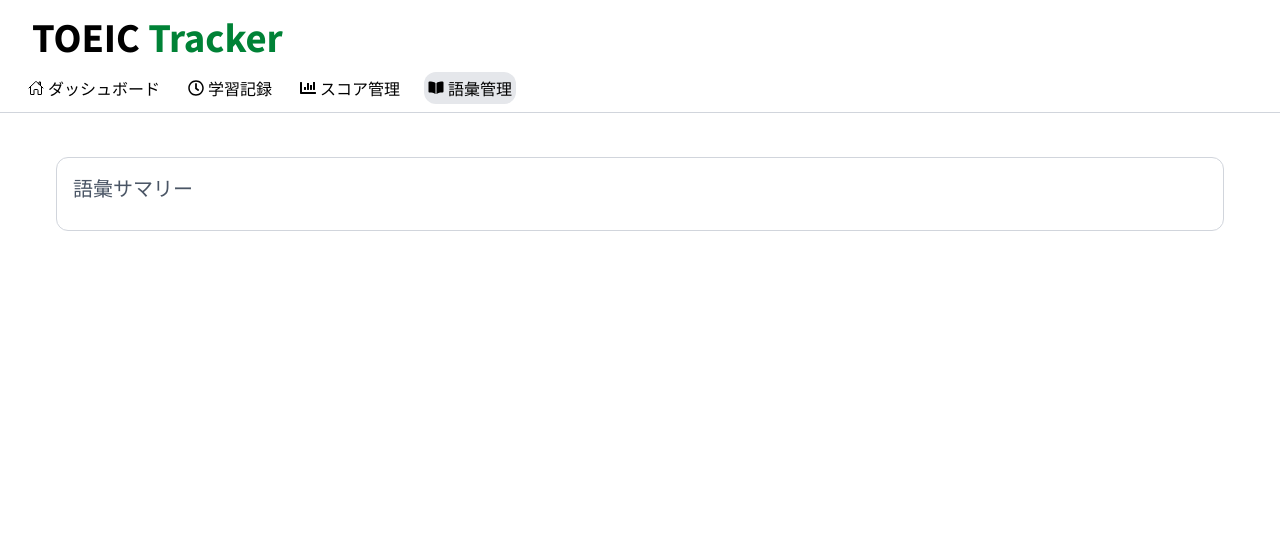
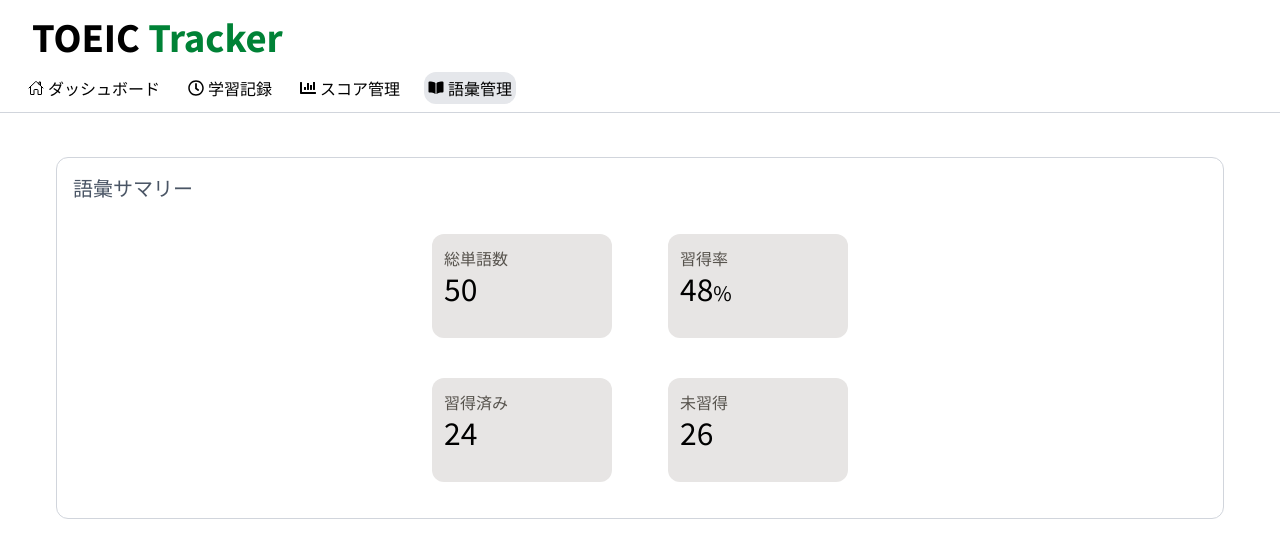
Before and after one commit to k-tomida/toeic-tracker, a React (Vite) app in the folder frontend/: page /vocabularies in a window 1280 px wide. Shown: the top 558 px of the page. Built offline with nearby package versions, Linux system fonts and the light colour scheme.

Commit message:
feat: 語彙サマリーの追加

```diff
--- a/frontend/src/components/vocabulary/VocabularySummary.tsx
+++ b/frontend/src/components/vocabulary/VocabularySummary.tsx
@@ -1,13 +1,18 @@
+import { KpiCard } from "../../modules/KpiCard"
+import { countAquiredVocabulary, countUnaquiredVocabulary, countVocabulary } from "../../utils/calcVocabulary"
+
 export const VocabularySummary = () => {
     return (
         <div className="bg-white rounded-xl p-4 border border-gray-300 flex-1 min-w-[400px]">
             <h2 className="mb-3 text-xl font-medium text-gray-600"> 語彙サマリー</h2>
             <div>
                 <div className="flex mx-auto justify-center flex-wrap xl:gap-8">
-
+                    <KpiCard title="総単語数" value={countVocabulary()} />
+                    <KpiCard title="習得率" value={countVocabulary() === 0 ? 0 : Math.round(countAquiredVocabulary() / countVocabulary() * 100)} unit="%" />
                 </div>
                 <div className="flex mx-auto justify-center flex-wrap xl:gap-8">
-
+                    <KpiCard title="習得済み" value={countAquiredVocabulary()} />
+                    <KpiCard title="未習得" value={countUnaquiredVocabulary()} />
                 </div>
             </div>
         </div>
--- /dev/null
+++ b/frontend/src/utils/calcVocabulary.ts
@@ -0,0 +1,25 @@
+import { dummyVocabulary } from "../data/dummyVocabulary";
+
+export const countVocabulary = () => {
+    return dummyVocabulary.length;
+}
+
+export const countAquiredVocabulary = () => {
+    let count = 0;
+    dummyVocabulary.forEach((data) => {
+        if (data.status) {
+            count++;
+        }
+    })
+    return count;
+}
+
+export const countUnaquiredVocabulary = () => {
+    let count = 0;
+    dummyVocabulary.forEach((data) => {
+        if (!data.status) {
+            count++;
+        }
+    })
+    return count;
+}
```
